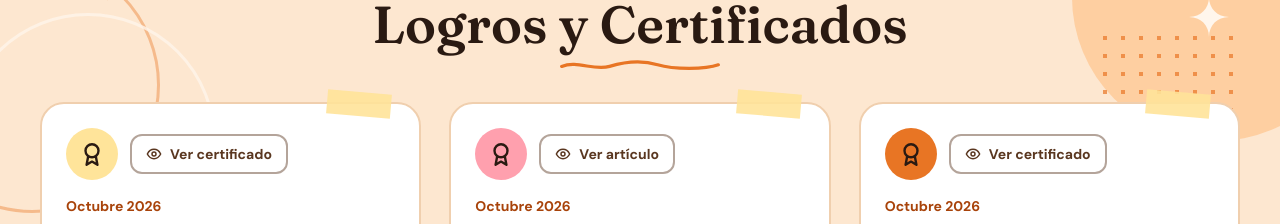
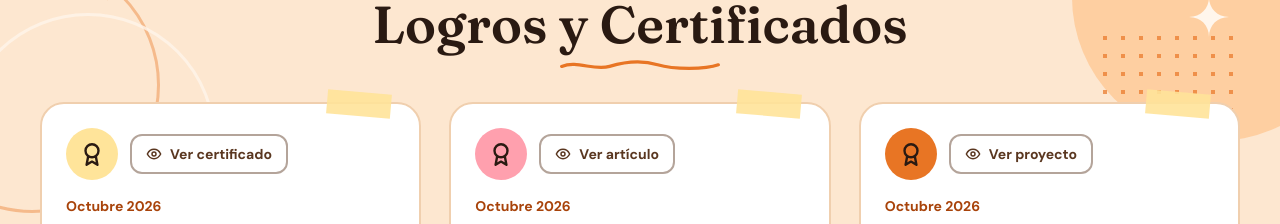
Before and after one commit to VictoriaArteaga/Mi-Portafolio, a Next.js app in the folder portafolio/: page / in a window 1280 px wide. Shown: the part 6120-6344 px from the top of the page. Built offline with nearby package versions, Linux system fonts and the light colour scheme; a web font is replaced by a local one.

Commit message:
lINK MEDIEVAL

```diff
--- a/portafolio/data/achievements.ts
+++ b/portafolio/data/achievements.ts
@@ -33,6 +33,8 @@ export const achievements: Achievement[] = [
     title: "Certificado de ponente · ENISI 2026",
     issuer: "XXIX Encuentro Nacional y XXIII Internacional de Semilleros · Universidad del Sinú, Montería",
     description: "Ponencia de MEDIEVAL, aplicativo de IA para evaluar competencias clínicas.",
+    url: "https://medi-eval-web.vercel.app/",
+    linkLabel: { es: "Ver proyecto", en: "View project" },
   },
   {
     date: "Marzo - mayo 2026",
```
